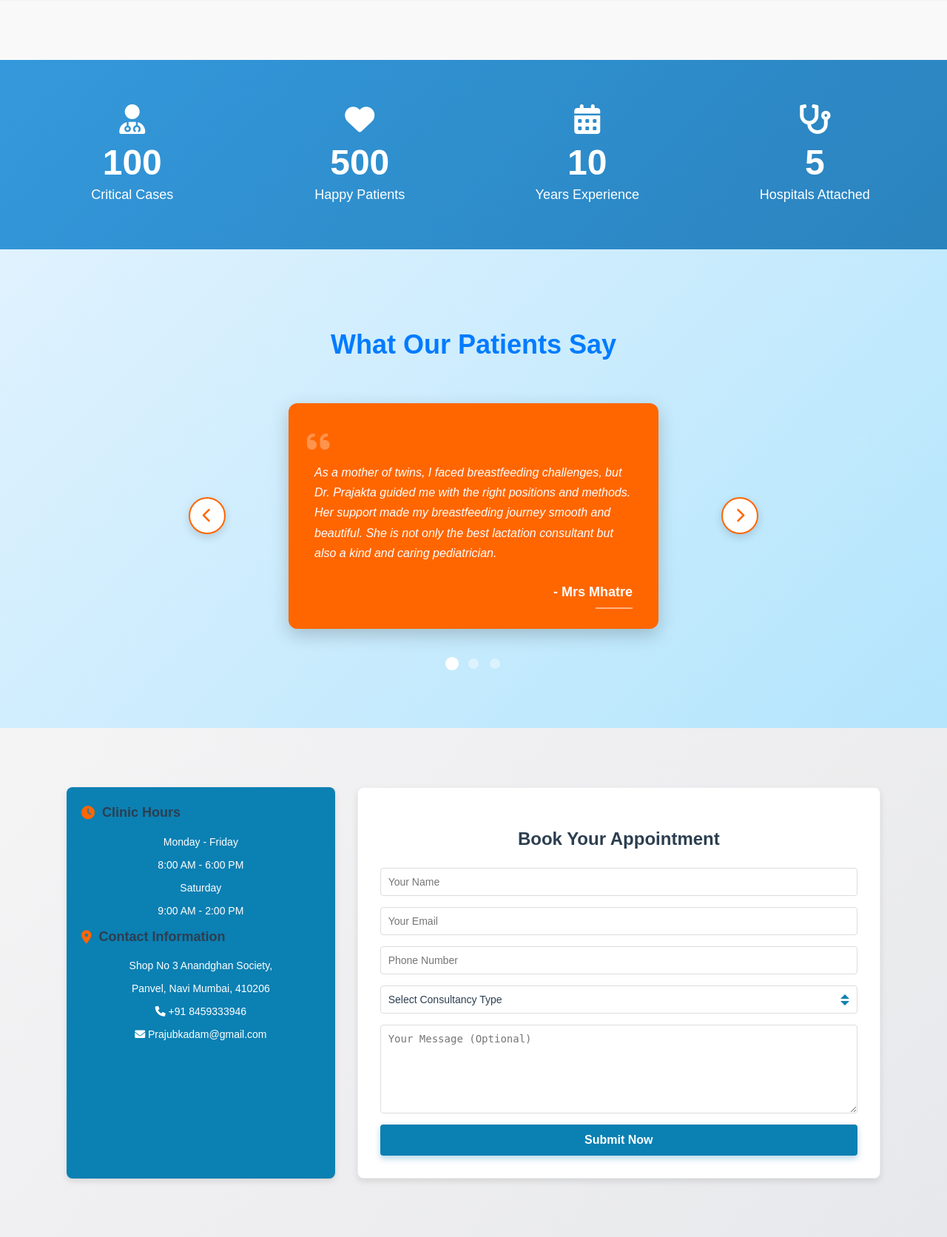
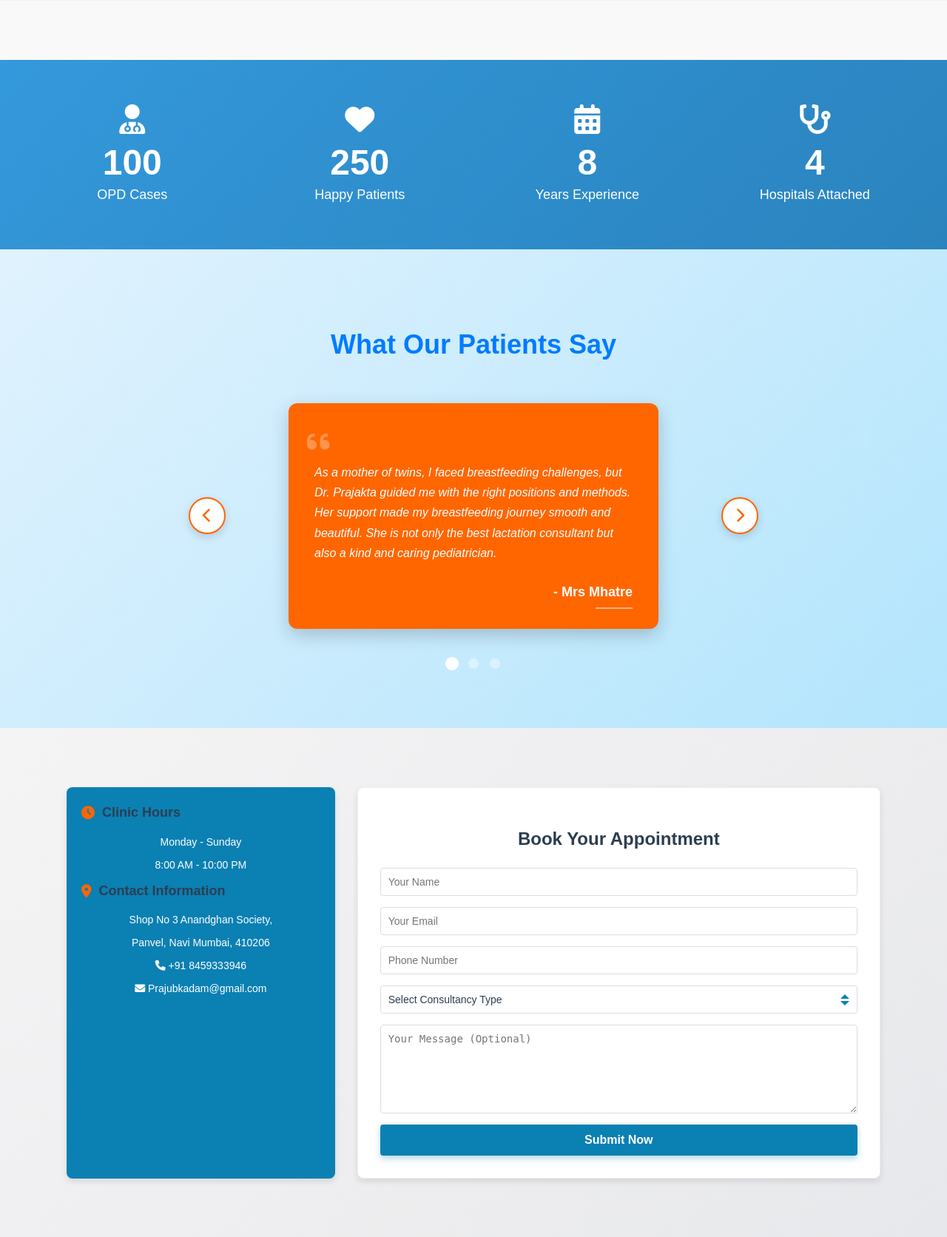
Before and after one commit to Vaibhav-Thorwat/doctor-website, a Flask app: page / in a window 1280 px wide. Shown: the part 2227-3899 px from the top of the page at 74% size. Run offline with Flask 3, Linux system fonts and the light colour scheme.

Commit message:
Update index.html
vaibhav_updated index.html text timing doctord description numbers

```diff
--- a/templates/index.html
+++ b/templates/index.html
@@ -30,7 +30,7 @@
                     </div>
                     <div class="contact-item">
                         <i class="fas fa-clock"></i>
-                        <p>Mon-Fri: 8AM-6PM</p>
+                        <p>Mon-Sun: 8AM-10PM</p>
                     </div>
                     <div class="contact-item">
                         <i class="fas fa-envelope"></i>
@@ -80,7 +80,7 @@
                                 </div>
                                 <div class="contact-item">
                                     <i class="fas fa-clock"></i>
-                                    <p>Mon-Fri: 8AM-6PM</p>
+                                    <p>Mon-Sun: 8AM-10PM</p>
                                 </div>
                                 <div class="contact-item">
                                     <i class="fas fa-envelope"></i>
@@ -149,7 +149,7 @@
                     <p class="qualification">MBBS, DCH, DNB, PEDIATRICS | 8+ Years Experience</p>
                     <p class="qualification">Certified Lactation Professional</p>
                     <p class="description">
-                       Dr.Prajkta Naigude is a Certified Lactation Professional pediatrician dedicated to providing exceptional healthcare for children. With over 8 years of practice, she specializes in preventive care, developmental assessments, and treating various childhood conditions with a gentle, caring approach.
+                        Dr. Prajakta Kadam Naigude is a board-certified pediatrician dedicated to providing exceptional healthcare for children. She is also a certified lactation professional, offering expert guidance and support to new mothers. Dr. Prajakta specializes in preventive care, developmental assessments, and the treatment of various childhood conditions, all delivered with a gentle and compassionate approach.
                     </p>
                     <a href="#contact" class="btn orange-btn">Schedule Consultation</a>
                 </div>
@@ -262,21 +262,21 @@
                 <div class="stat-item">
                     <i class="fas fa-user-md"></i>
                     <div class="stat-number">100+</div>
-                    <div class="stat-text">Critical Cases</div>
+                    <div class="stat-text">OPD Cases</div>
                 </div>
                 <div class="stat-item">
                     <i class="fas fa-heart"></i>
-                    <div class="stat-number">500+</div>
+                    <div class="stat-number">250+</div>
                     <div class="stat-text">Happy Patients</div>
                 </div>
                 <div class="stat-item">
                     <i class="fas fa-calendar-alt"></i>
-                    <div class="stat-number">10+</div>
+                    <div class="stat-number">8+</div>
                     <div class="stat-text">Years Experience</div>
                 </div>
                 <div class="stat-item">
                     <i class="fas fa-stethoscope"></i>
-                    <div class="stat-number">5+</div>
+                    <div class="stat-number">4+</div>
                     <div class="stat-text">Hospitals Attached</div>
                 </div>
             </div>
@@ -334,10 +334,8 @@
                 <div class="appointment-left-panel">
                     <div class="clinic-info">
                         <h3><i class="fas fa-clock"></i> Clinic Hours</h3>
-                        <p>Monday - Friday</p>
-                        <p>8:00 AM - 6:00 PM</p>
-                        <p>Saturday</p>
-                        <p>9:00 AM - 2:00 PM</p>
+                        <p>Monday - Sunday</p>
+                        <p>8:00 AM - 10:00 PM</p>
                     </div>
                     <div class="contact-info">
                         <h3><i class="fas fa-map-marker-alt"></i> Contact Information</h3>
@@ -427,7 +425,7 @@
                     <p><i class="fas fa-map-marker-alt"></i>Shop No 3 Anandghan Society,<br>Panvel, Navi Mumbai, 410206.</p>
                     <p><i class="fas fa-phone"></i>+91 8459333946</p>
                     <p><i class="fas fa-envelope"></i>prajubkadam@gmail.com</p>
-                    <p><i class="fas fa-clock"></i>Mon-Fri: 8AM-6PM<br>Sat: 9AM-2PM</p>
+                    <p><i class="fas fa-clock"></i>Mon-Sun: 8AM-10PM</p>
                 </div>
             </div>
             <div class="footer-bottom">
@@ -446,7 +444,7 @@
         <a href="tel:+918459333946" class="call-btn">
             <i class="fas fa-phone"></i>
         </a>
-        <a href="https://wa.me/+919404651532" class="whatsapp-btn">
+        <a href="https://wa.me/+918459333946" class="whatsapp-btn">
             <i class="fab fa-whatsapp"></i>
         </a>
     </div>
```
